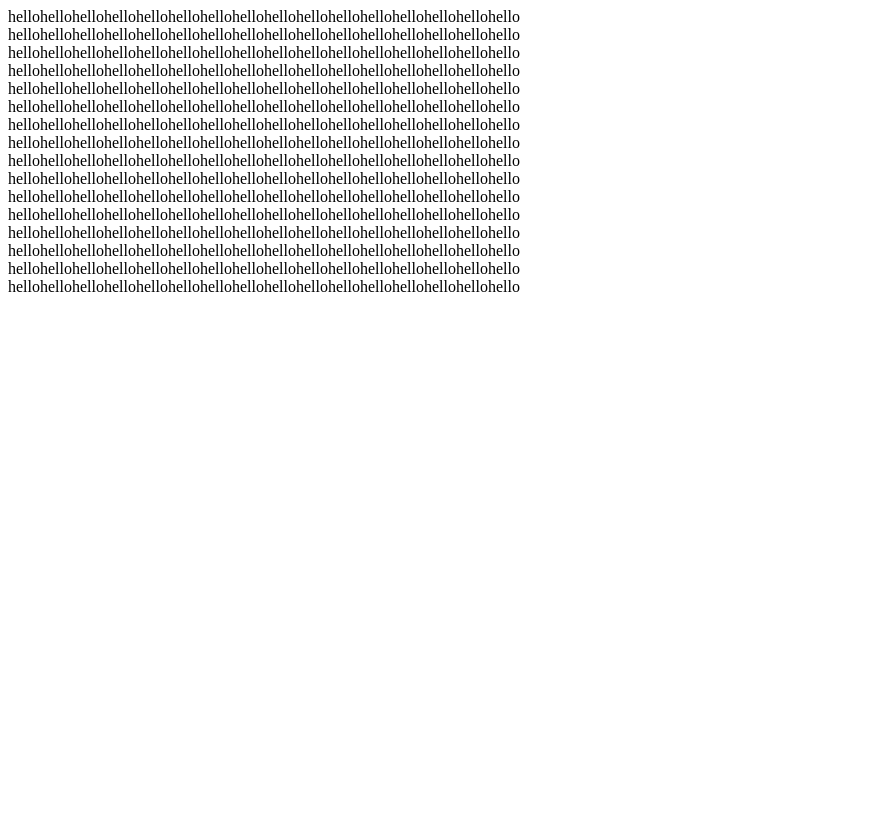
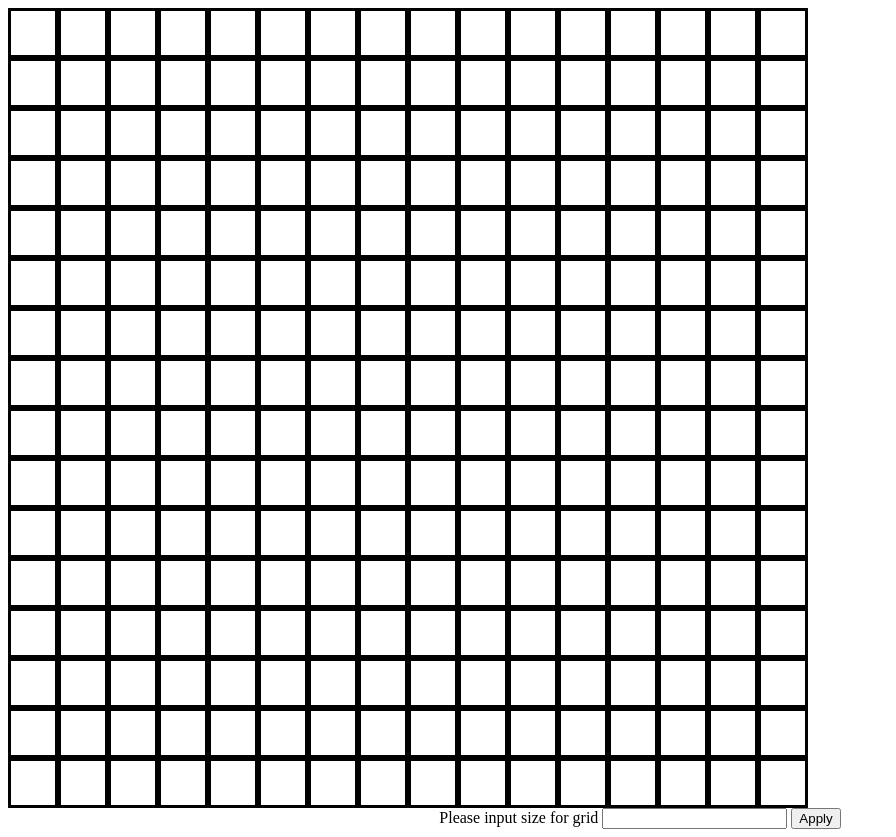
Before and after one commit to limesqueezer3/Sketch, a plain HTML site: page index.html in a window 1280 px wide. Shown: the whole page, without its empty margins (0-896 px from the left). Before the commit the page ends 800 px from the top, so only its background shows below. Drawn offline with Linux system fonts and the light colour scheme.

Commit message:
it works

```diff
--- a/index.html
+++ b/index.html
@@ -8,6 +8,9 @@
 </head>
 <body>
     <div class="Container"></div>
+    <label for="text">Please input size for grid</label>
+    <input type="number">
+    <button>Apply</button>
     <script src="script.js"></script>
 </body>
 </html>
--- a/script.js
+++ b/script.js
@@ -1,13 +1,41 @@
 const container = document.querySelector(".Container")
+const CONTAINER_WIDTH = 800;
+const CONTAINER_HEIGHT = 800;
+const button = document.querySelector('button');
+const input = document.querySelector('input');
+button.addEventListener("click", () => {
+    deleteChild(container);
+    row = Math.min(input.value, 100);
+    console.log(row);
+    setup();
+})
 
-for (let i = 0; i < 16; i++) {
-    row = document.createElement("row");
-    container.appendChild(row);
-    row.style.display = "flex";
-    for (let j = 0; j < 16; j++) {
-        const div = document.createElement("div");
-        div.textContent = "hello";
-        row.appendChild(div);
+container.style.width = `${CONTAINER_WIDTH}px`;
+container.style.height = `${CONTAINER_HEIGHT}px`;
+let row = 16;
+setup();
+
+
+function setup () {
+    for (let i = 0; i < row*row; i++) {
+        let square = document.createElement("div");
+        square.style.borderColor = "BLACK";
+        square.style.height = `${CONTAINER_WIDTH/row}px`;
+        square.style.width = `${CONTAINER_WIDTH/row}px`;
+        square.style.borderStyle = "solid";
+        square.addEventListener("mouseover", (e => {
+            e.target.style.backgroundColor = "BLACK";
+        }))
+        container.appendChild(square);
+    }
+}
+
+function deleteChild(e) {
+    //e.firstElementChild can be used.
+    let child = e.lastElementChild;
+    while (child) {
+        e.removeChild(child);
+        child = e.lastElementChild;
     }
 }
 
--- a/style.css
+++ b/style.css
@@ -1,4 +1,12 @@
+* {
+    box-sizing: border-box;
+    text-align: center;
+}
+
+
 .Container {
     display : flex;
     flex-direction: column;
+    justify-content: space-between;
+    flex-wrap: wrap;
 }
```
